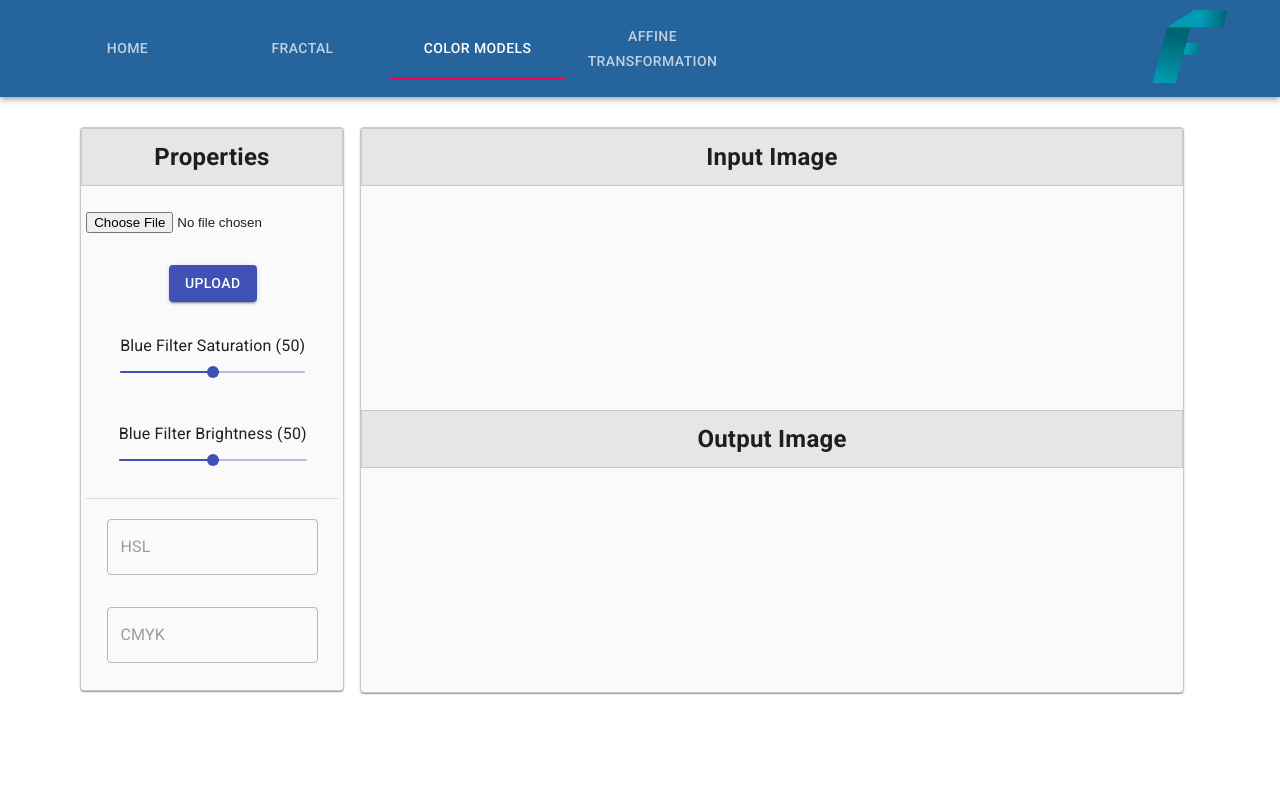
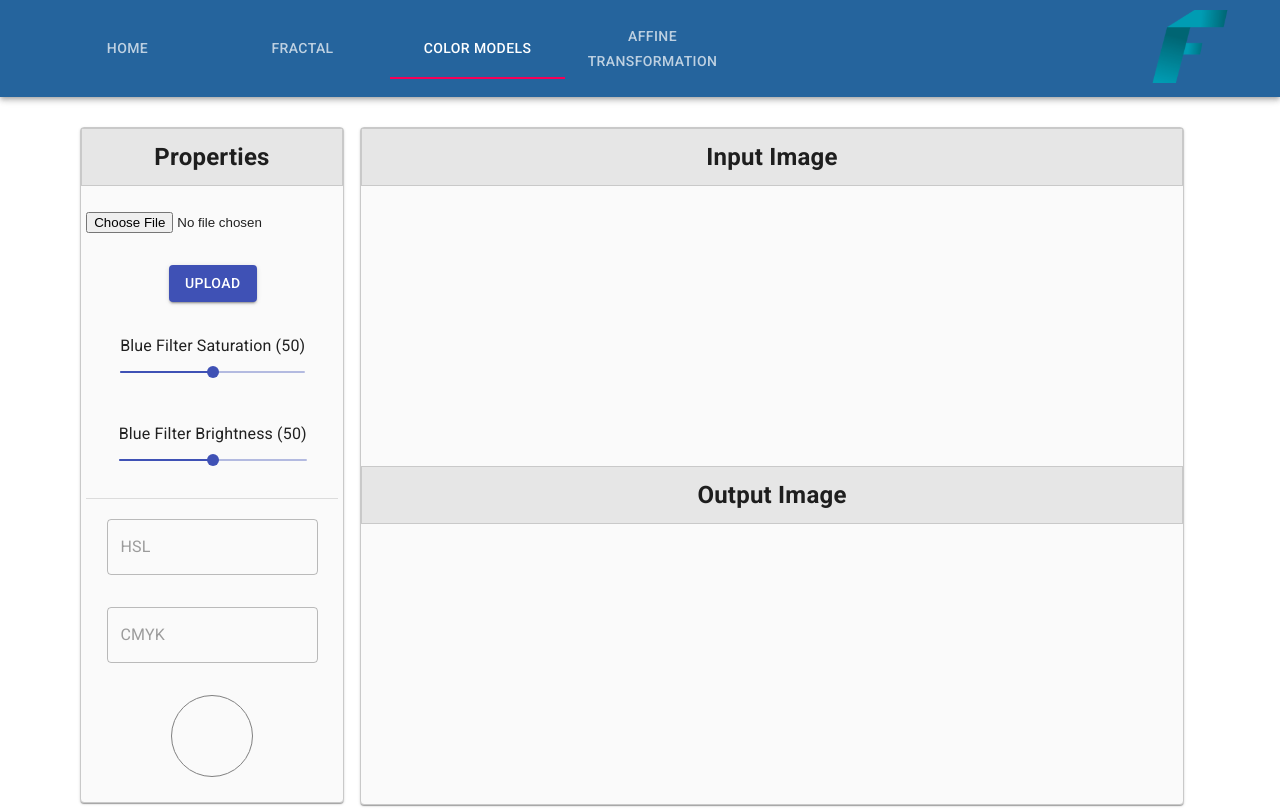
Before and after one commit to RomanTokar/computer-graphics, a React (Create React App) app: page /color-models in a window 1280 px wide. Built offline with nearby package versions, Linux system fonts and the light colour scheme.

Commit message:
Add block with current cursor position color

```diff
--- a/src/pages/ColorModels/ConvertProperties.js
+++ b/src/pages/ColorModels/ConvertProperties.js
@@ -2,6 +2,7 @@ import React, {memo} from 'react';
 import {Grid, TextField} from '@material-ui/core';
 
 const ConvertProperties = memo(({hsl, cmyk}) => {
+
   return (
     <Grid container direction={'column'} spacing={4} alignItems={'center'}>
       <Grid item>
@@ -10,8 +11,18 @@ const ConvertProperties = memo(({hsl, cmyk}) => {
       <Grid item>
         <TextField disabled value={cmyk} name={'cmyk'} label={'CMYK'} variant={'outlined'}/>
       </Grid>
+      <Grid item>
+        <div
+          style={{
+            height: 80, width: 80, borderRadius: '50%', border: '1px solid gray',
+            backgroundColor: `hsl(${
+              hsl.split(' ').map((el, i) => i > 0 ? `${el}%` : el).join(' ')
+            })`
+          }}
+        />
+      </Grid>
     </Grid>
   );
-})
+});
 
 export default ConvertProperties;
```
